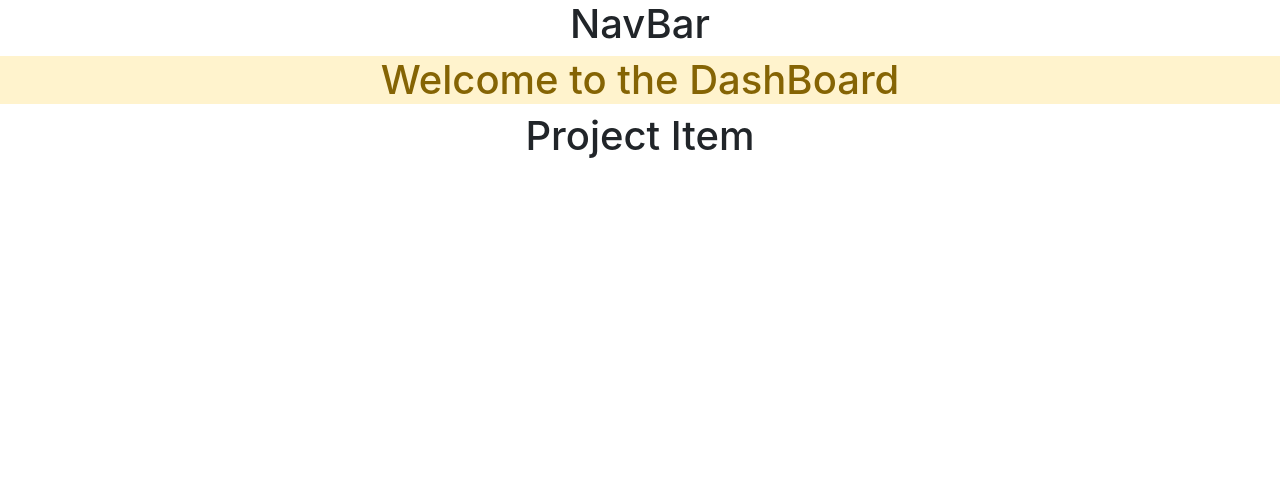
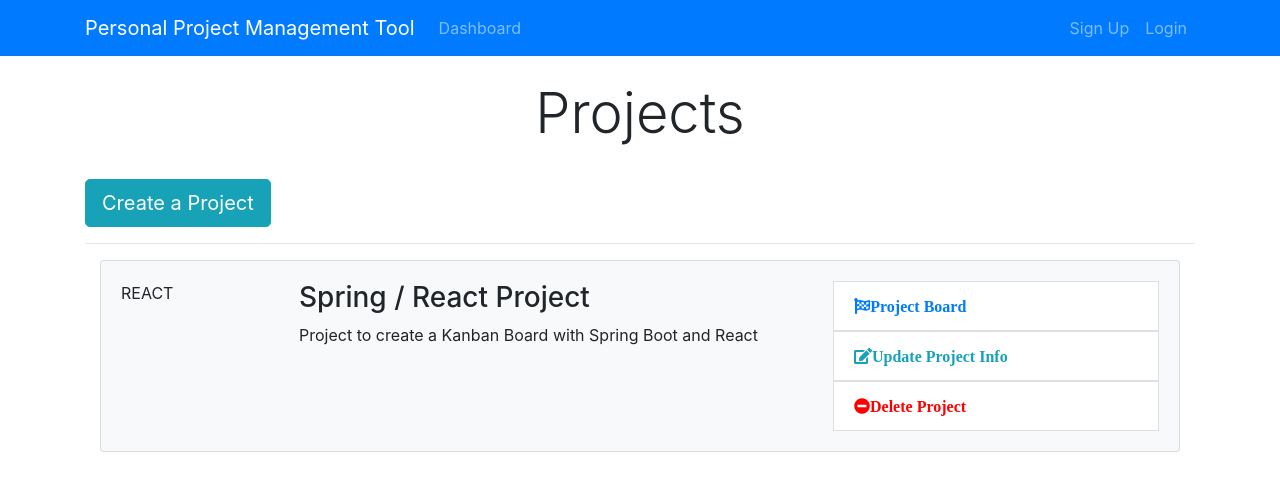
Before and after one commit to oabergum/StarterPPMTool, a React (Create React App) app in the folder ppmtool-react-client/: page /dashboard in a window 1280 px wide. Shown: the top 490 px of the page. Built offline with nearby package versions, Linux system fonts and the light colour scheme.

Commit message:
Branch_15: Lagt til styling vha Bootstrap og FontAwesome

```diff
--- a/ppmtool-react-client/public/index.html
+++ b/ppmtool-react-client/public/index.html
@@ -24,7 +24,13 @@
       work correctly both with client-side routing and a non-root public URL.
       Learn how to configure a non-root public URL by running `npm run build`.
     -->
-    <title>React App</title>
+    <link
+      rel="stylesheet"
+      href="https://use.fontawesome.com/releases/v5.2.0/css/all.css"
+      integrity="sha384-hWVjflwFxL6sNzntih27bfxkr27PmbbK/iSvJ+a4+0owXq79v+lsFkW54bOGbiDQ"
+      crossorigin="anonymous"
+    />
+    <title>PPM Tool</title>
   </head>
   <body>
     <noscript>You need to enable JavaScript to run this app.</noscript>
--- a/ppmtool-react-client/src/App.css
+++ b/ppmtool-react-client/src/App.css
@@ -1,38 +1,65 @@
-.App {
-  text-align: center;
+img {
+  width: 100%;
 }
 
-.App-logo {
-  height: 40vmin;
-  pointer-events: none;
+.navbar {
+  background-color: #e3f2fd;
+}
+.fa.fa-edit {
+  color: #18a2b9;
 }
 
-@media (prefers-reduced-motion: no-preference) {
-  .App-logo {
-    animation: App-logo-spin infinite 20s linear;
-  }
+.list-group-item.delete:hover {
+  cursor: -webkit-grab;
+  background-color: pink;
 }
 
-.App-header {
-  background-color: #282c34;
-  min-height: 100vh;
-  display: flex;
-  flex-direction: column;
-  align-items: center;
-  justify-content: center;
-  font-size: calc(10px + 2vmin);
-  color: white;
+.list-group-item.update:hover {
+  cursor: -webkit-grab;
+  background-color: gainsboro;
 }
 
-.App-link {
-  color: #61dafb;
+.list-group-item.board:hover {
+  cursor: -webkit-grab;
+  background-color: gainsboro;
 }
 
-@keyframes App-logo-spin {
-  from {
-    transform: rotate(0deg);
-  }
-  to {
-    transform: rotate(360deg);
-  }
+.fa.fa-minus-circle {
+  color: red;
 }
+
+.landing {
+  position: relative;
+  /* background: url("../img/showcase.jpg") no-repeat; */
+  background-size: cover;
+  background-position: center;
+  height: 100vh;
+  margin-top: -24px;
+  margin-bottom: -50px;
+}
+
+.landing-inner {
+  padding-top: 80px;
+}
+
+.dark-overlay {
+  background-color: rgba(0, 0, 0, 0.7);
+  position: absolute;
+  top: 0;
+  left: 0;
+  width: 100%;
+  height: 100%;
+}
+
+.card-form {
+  opacity: 0.9;
+}
+
+.latest-profiles-img {
+  width: 40px;
+  height: 40px;
+}
+
+.form-control::placeholder {
+  color: #bbb !important;
+}
--- a/ppmtool-react-client/src/components/Dashboard.js
+++ b/ppmtool-react-client/src/components/Dashboard.js
@@ -4,9 +4,21 @@
 class Dashboard extends Component {
   render() {
     return (
-      <div>
-        <h1 className="alert-warning">Welcome to the DashBoard</h1>
-        <ProjectItem />
+      <div className="projects">
+        <div className="container">
+          <div className="row">
+            <div className="col-md-12">
+              <h1 className="display-4 text-center">Projects</h1>
+              <br />
+              <a href="ProjectForm.html" className="btn btn-lg btn-info">
+                Create a Project
+              </a>
+              <br />
+              <hr />
+              <ProjectItem />
+            </div>
+          </div>
+        </div>
       </div>
     );
   }
--- a/ppmtool-react-client/src/components/Layout/Header.js
+++ b/ppmtool-react-client/src/components/Layout/Header.js
@@ -3,9 +3,44 @@
 class Header extends Component {
   render() {
     return (
-      <div>
-        <h1>NavBar</h1>
-      </div>
+      <nav className="navbar navbar-expand-sm navbar-dark bg-primary mb-4">
+        <div className="container">
+          <a className="navbar-brand" href="Dashboard.html">
+            Personal Project Management Tool
+          </a>
+          <button
+            className="navbar-toggler"
+            type="button"
+            data-toggle="collapse"
+            data-target="#mobile-nav"
+          >
+            <span className="navbar-toggler-icon" />
+          </button>
+
+          <div className="collapse navbar-collapse" id="mobile-nav">
+            <ul className="navbar-nav mr-auto">
+              <li className="nav-item">
+                <a className="nav-link" href="/dashboard">
+                  Dashboard
+                </a>
+              </li>
+            </ul>
+
+            <ul className="navbar-nav ml-auto">
+              <li className="nav-item">
+                <a className="nav-link " href="register.html">
+                  Sign Up
+                </a>
+              </li>
+              <li className="nav-item">
+                <a className="nav-link" href="login.html">
+                  Login
+                </a>
+              </li>
+            </ul>
+          </div>
+        </div>
+      </nav>
     );
   }
 }
--- a/ppmtool-react-client/src/components/Project/ProjectItem.js
+++ b/ppmtool-react-client/src/components/Project/ProjectItem.js
@@ -2,7 +2,40 @@
 
 class ProjectItem extends Component {
   render() {
-    return <h1>Project Item</h1>;
+    return (
+      <div className="container">
+        <div className="card card-body bg-light mb-3">
+          <div className="row">
+            <div className="col-2">
+              <span className="mx-auto">REACT</span>
+            </div>
+            <div className="col-lg-6 col-md-4 col-8">
+              <h3>Spring / React Project</h3>
+              <p>Project to create a Kanban Board with Spring Boot and React</p>
+            </div>
+            <div className="col-md-4 d-none d-lg-block">
+              <ul className="list-group">
+                <a href="#">
+                  <li className="list-group-item board">
+                    <i className="fa fa-flag-checkered pr-1">Project Board </i>
+                  </li>
+                </a>
+                <a href="#">
+                  <li className="list-group-item update">
+                    <i className="fa fa-edit pr-1">Update Project Info</i>
+                  </li>
+                </a>
+                <a href="">
+                  <li className="list-group-item delete">
+                    <i className="fa fa-minus-circle pr-1">Delete Project</i>
+                  </li>
+                </a>
+              </ul>
+            </div>
+          </div>
+        </div>
+      </div>
+    );
   }
 }
 
```
